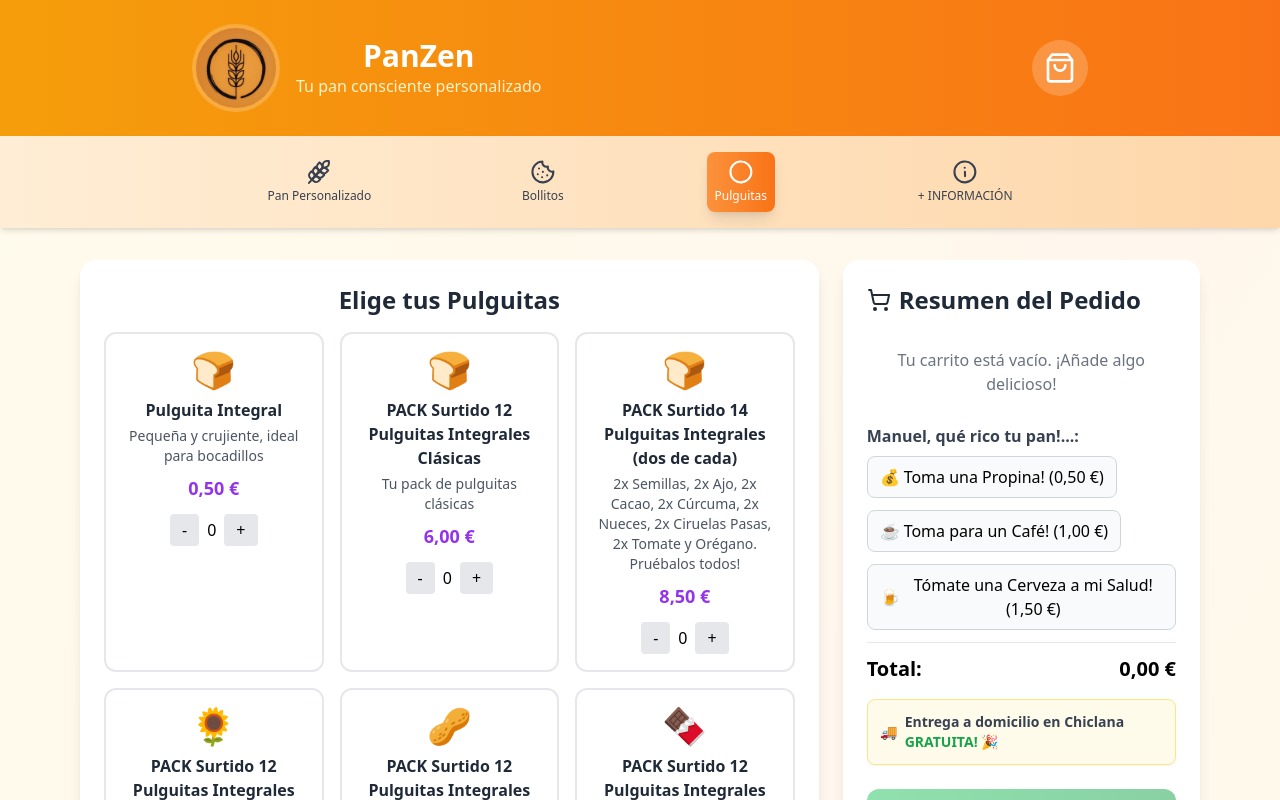
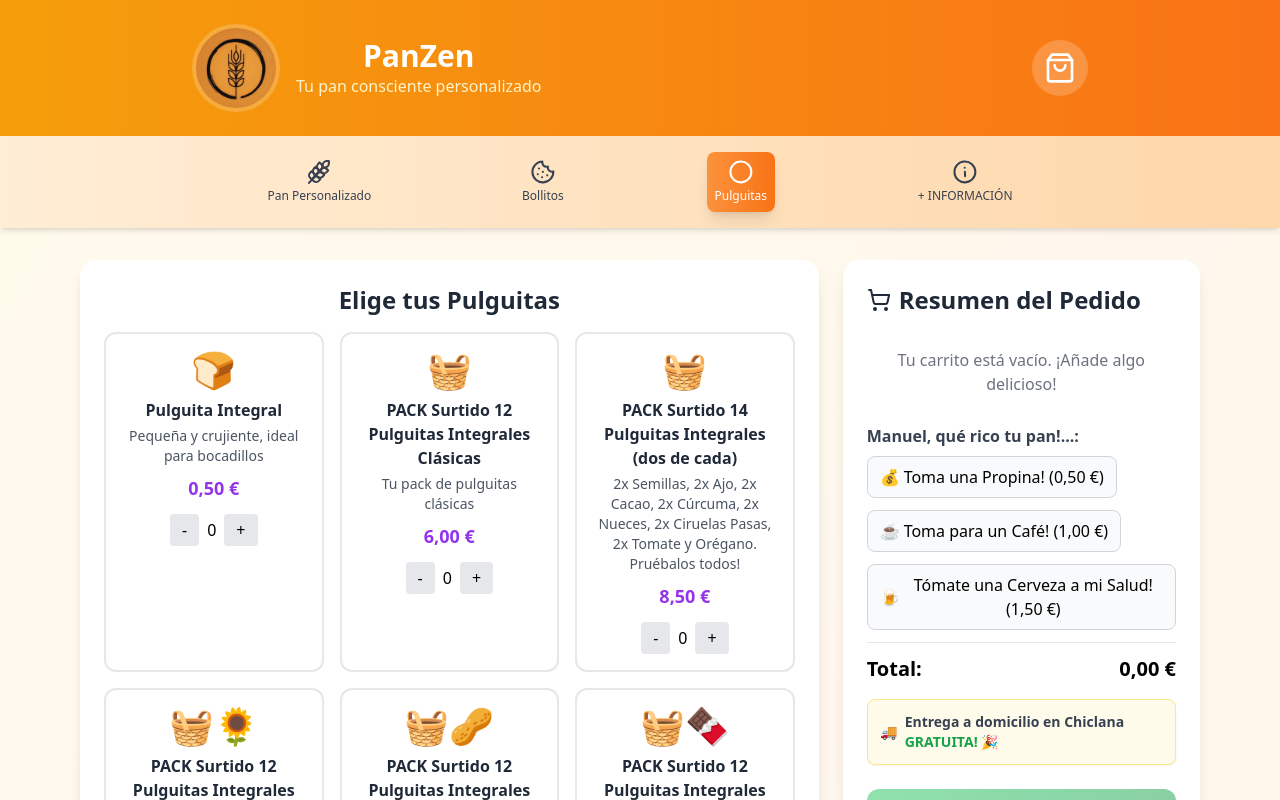
Before and after one commit to ruiznietocom-web/panes4, a React (Create React App) app: page /pulguitas in a window 1280 px wide. Shown: the top 800 px of the page. Built offline with nearby package versions, Linux system fonts and the light colour scheme.

Commit message:
Update products.js

```diff
--- a/src/data/products.js
+++ b/src/data/products.js
@@ -106,17 +106,17 @@ export const bollitos = [
 export const pulguitas = [
   { id: 1, name: "Pulguita Integral", description: "Pequeña y crujiente, ideal para bocadillos", image: "🍞", price: 0.50 },
 
-  { id: 1.05, name: "PACK Surtido 12 Pulguitas Integrales Clásicas", description: "Tu pack de pulguitas clásicas", image: "🍞", price: 6 },
+  { id: 1.05, name: "PACK Surtido 12 Pulguitas Integrales Clásicas", description: "Tu pack de pulguitas clásicas", image: "🧺", price: 6 },
 
 
-  { id: 1.1, name: "PACK Surtido 14 Pulguitas Integrales (dos de cada)", description: "2x Semillas, 2x Ajo, 2x Cacao, 2x Cúrcuma, 2x Nueces, 2x Ciruelas Pasas, 2x Tomate y Orégano. Pruébalos todos!", image: "🍞", price: 8.50 },
-  { id: 1.2, name: "PACK Surtido 12 Pulguitas Integrales de Semillas", description: "Crujientes, llenos de fibra y minerales", image: "🌻", price: 7.50 },
-  { id: 1.3, name: "PACK Surtido 12 Pulguitas Integrales de Nueces", description: "Nutritivo y delicioso", image: "🥜", price: 7.50 },
-  { id: 1.4, name: "PACK Surtido 12 Pulguitas Integrales de Cacao en Polvo", description: "Con Cacao Puro", image: "🍫", price: 7 },
-  { id: 1.5, name: "PACK Surtido 12 Pulguitas Integrales de Ciruelas Pasas", description: "Dulce y energético, con ciruelas deshidratadas", image: "🍇", price: 7.50 },
-  { id: 1.6, name: "PACK Surtido 12 Pulguitas Integrales de Cúrcuma", description: "Aromático y exótico, con un toque dorado", image: "🧡", price: 7 },
-  { id: 1.7, name: "PACK Surtido 12 Pulguitas Integrales de Tomate y Orégano", description: "Mediterráneo, sabroso y con aroma casero", image: "🍅", price: 8 },
-  { id: 1.8, name: "PACK Surtido 12 Pulguitas Integrales de Ajo", description: "Sabor intenso, perfecto para acompañar comidas", image: "🧄", price: 7.50 },
+  { id: 1.1, name: "PACK Surtido 14 Pulguitas Integrales (dos de cada)", description: "2x Semillas, 2x Ajo, 2x Cacao, 2x Cúrcuma, 2x Nueces, 2x Ciruelas Pasas, 2x Tomate y Orégano. Pruébalos todos!", image: "🧺", price: 8.50 },
+  { id: 1.2, name: "PACK Surtido 12 Pulguitas Integrales de Semillas", description: "Crujientes, llenos de fibra y minerales", image: "🧺🌻", price: 7.50 },
+  { id: 1.3, name: "PACK Surtido 12 Pulguitas Integrales de Nueces", description: "Nutritivo y delicioso", image: "🧺🥜", price: 7.50 },
+  { id: 1.4, name: "PACK Surtido 12 Pulguitas Integrales de Cacao en Polvo", description: "Con Cacao Puro", image: "🧺🍫", price: 7 },
+  { id: 1.5, name: "PACK Surtido 12 Pulguitas Integrales de Ciruelas Pasas", description: "Dulce y energético, con ciruelas deshidratadas", image: "🧺🍇", price: 7.50 },
+  { id: 1.6, name: "PACK Surtido 12 Pulguitas Integrales de Cúrcuma", description: "Aromático y exótico, con un toque dorado", image: "🧺🧡", price: 7 },
+  { id: 1.7, name: "PACK Surtido 12 Pulguitas Integrales de Tomate y Orégano", description: "Mediterráneo, sabroso y con aroma casero", image: "🧺🍅", price: 8 },
+  { id: 1.8, name: "PACK Surtido 12 Pulguitas Integrales de Ajo", description: "Sabor intenso, perfecto para acompañar comidas", image: "🧺🧄", price: 7.50 },
 
 
 
```
